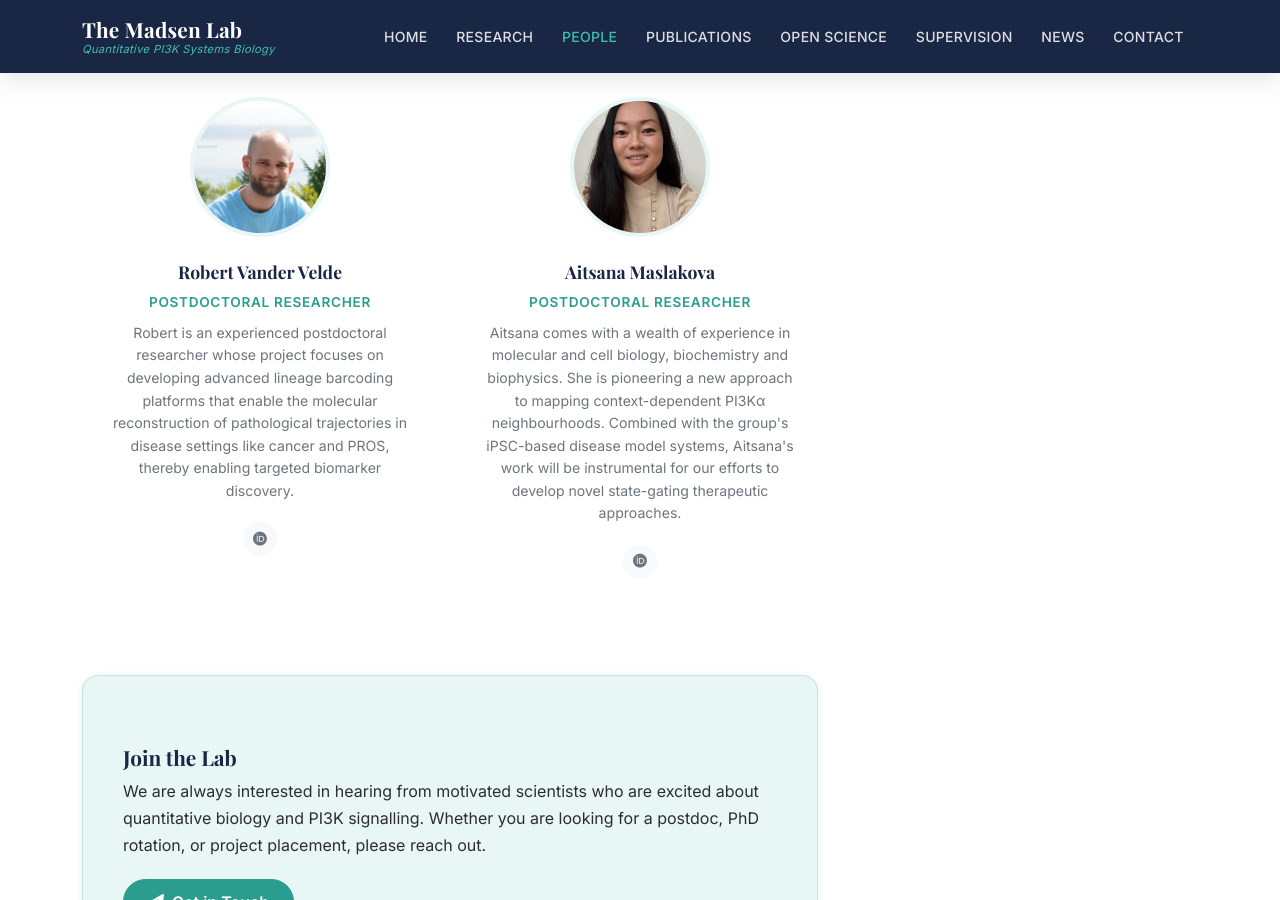
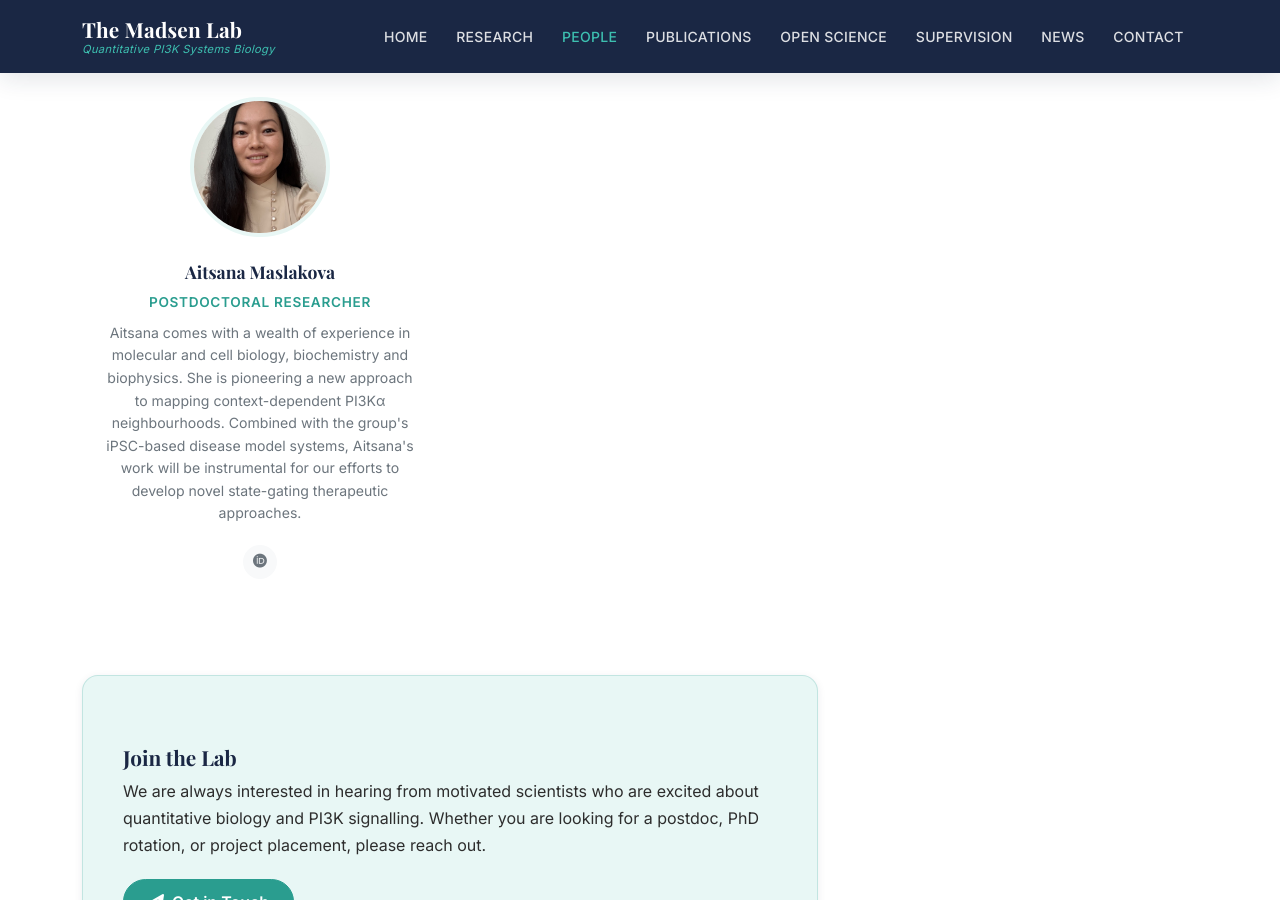
Before and after one commit to RMlab2023/RMlab2023.github.io, a Jekyll site: the page built from pages/people.md, in a window 1280 px wide and 900 px high, scrolled down 1569 px. Built offline with Jekyll 4.4.1, drawn with Linux system fonts in a browser that asks for light colours.

Commit message:
Update team page
Co-Authored-By: Claude Opus 5.5 <noreply@anthropic.com>

```diff
--- a/_data/team.yml
+++ b/_data/team.yml
@@ -67,23 +67,6 @@
   website: ""
   group: "phd"
 
-- name: "Robert Vander Velde"
-  role: "Postdoctoral Researcher"
-  photo: "robert-vandervelde.jpg"
-  bio: >
-    Robert is an experienced postdoctoral researcher whose project
-    focuses on developing advanced lineage barcoding platforms that
-    enable the molecular reconstruction of pathological trajectories
-    in disease settings like cancer and PROS, thereby enabling targeted
-    biomarker discovery.
-  email: ""
-  twitter: ""
-  github: ""
-  orcid: "0000-0003-0776-6773"
-  google_scholar: ""
-  website: ""
-  group: "postdoc"
-
 - name: "Aitsana Maslakova"
   role: "Postdoctoral Researcher"   # or PhD Student, Research Associate, etc.
   photo: "aitsana-maslakova.jpg"    # save photo to assets/images/team/
```
